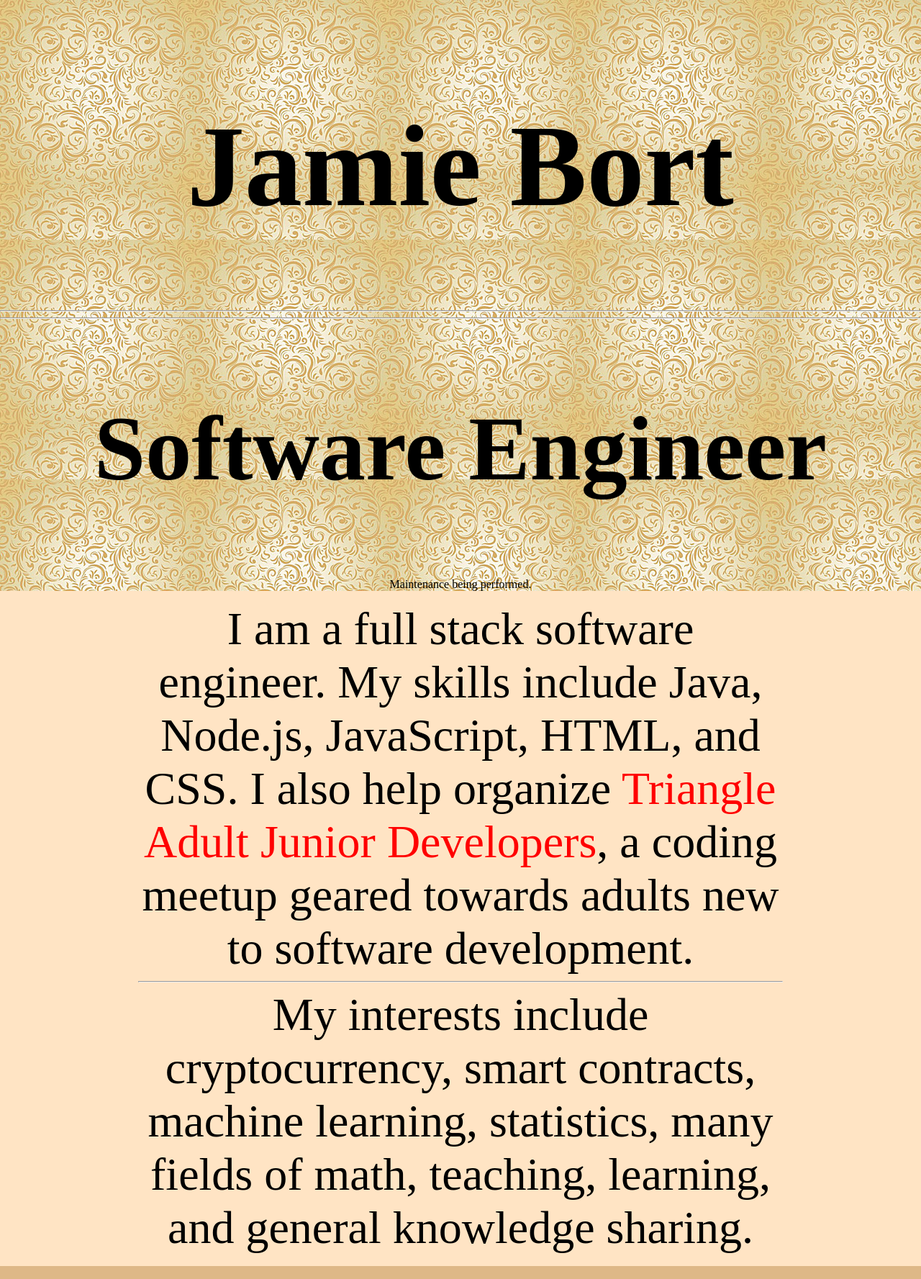
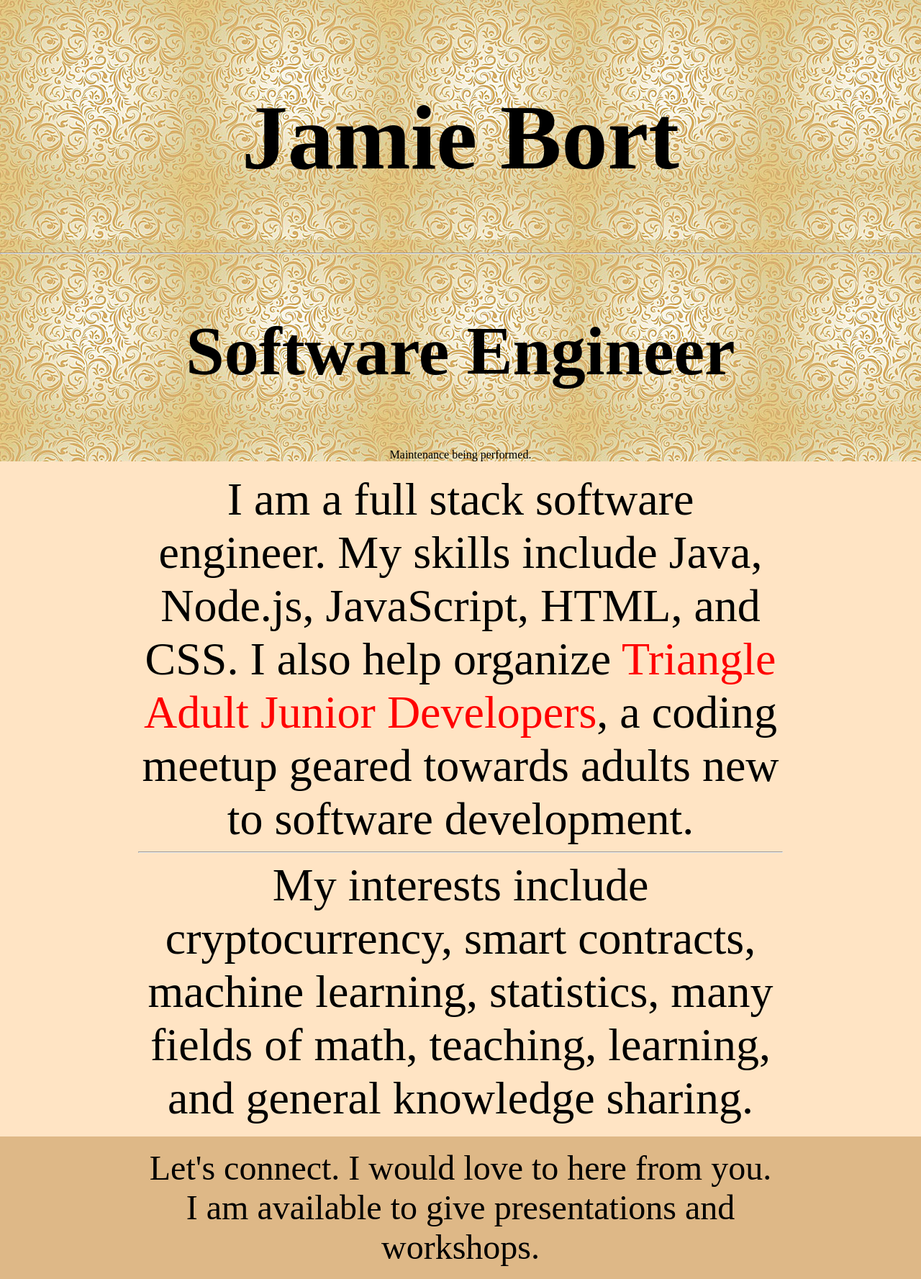
Before and after one commit to JamieBort/Portfolio-Website, a PHP site: page / in a window 1280 px wide. Shown: the top 1777 px of the page at 72% size. Run offline with PHP 8.4, Linux system fonts and the light colour scheme.

Commit message:
Finished coding.

```diff
--- a/index.html
+++ b/index.html
@@ -15,7 +15,7 @@
   <header>
     <h1 id="hone">Jamie Bort</h1>
     <hr>
-    <hr>
+    <!-- <hr> -->
     <!-- <h2>Software engineer, philomath, traveler, and bibliophile.</h2> -->
     <h2 id="htwo">Software Engineer</h2>
     <p>Maintenance being performed.</p>
--- a/style.css
+++ b/style.css
@@ -31,18 +31,13 @@ h1, h2 {
 }
 
 h1 {
-  /* text-align: center; */
-  /* font-size: 32em; */
-  /* font-size: 24em; */
-  /* font-size: 18em; */
-  font-size: 10em;
+  /* font-size: 10em; */
+  font-size: 8em;
 }
 
 h2 {
-
-  font-size: 8em;
-  /* font-size: 18em; */
-  /* font-size: 16em; */
+  /* font-size: 8em; */
+  font-size: 6em;
 }
 
 /* the text in one paragraph is not the same sizse as in another paragraph. This is because there is a button tag, and/or anchor tag, and/or image tag in the section tag with the paragraph tags. */
```
